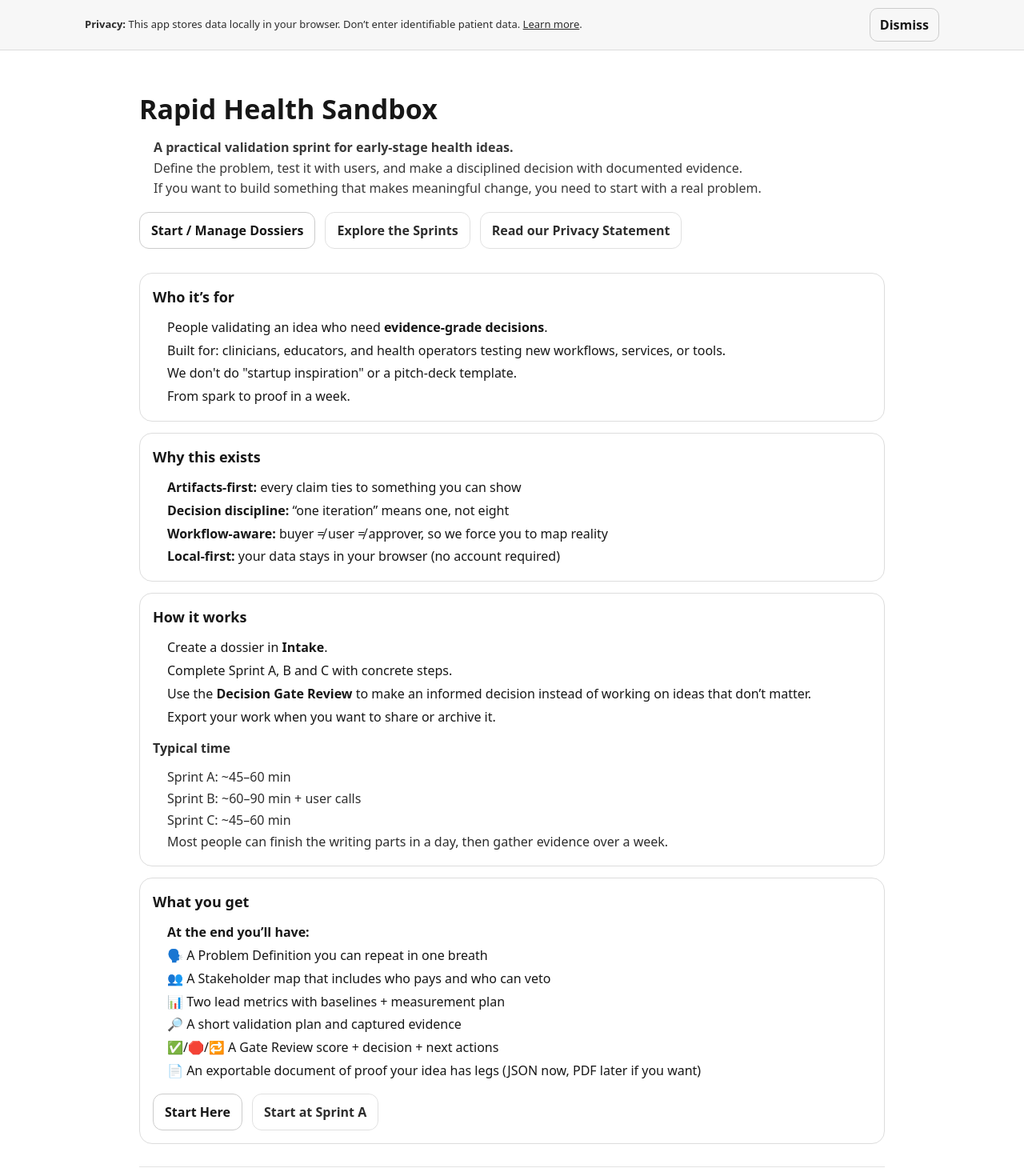
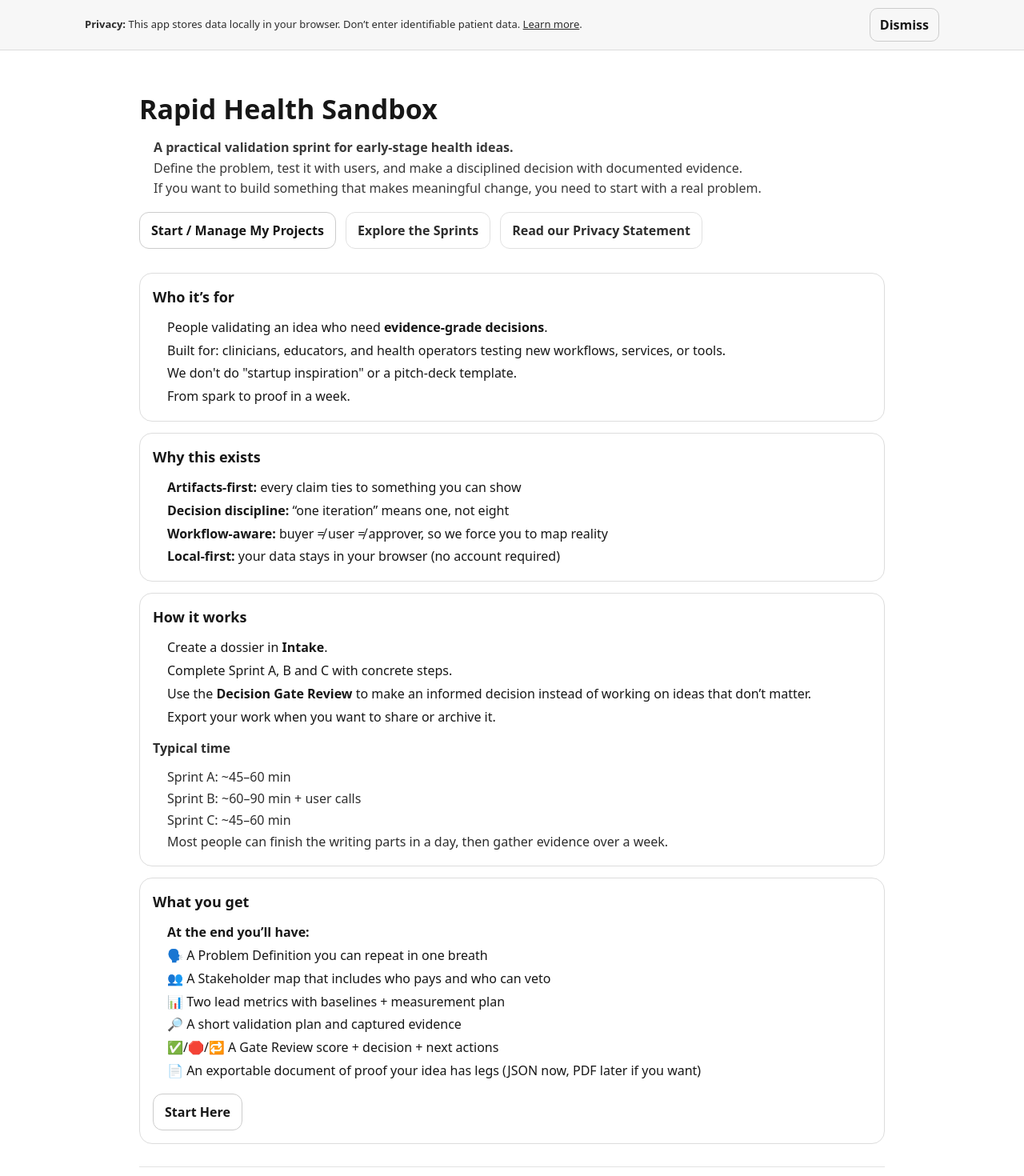
Before and after one commit to cweitsz/rapid-health-sandbox, a Next.js app: page / in a window 1280 px wide. Shown: the top 1470 px of the page at 80% size. Built offline with nearby package versions, Linux system fonts and the light colour scheme.

Commit message:
Updated home buttons

```diff
--- a/src/app/page.tsx
+++ b/src/app/page.tsx
@@ -19,7 +19,7 @@ export default function HomePage() {
         <div style={{ marginTop: 16 }}>
           <div style={{ display: "flex", gap: 12, flexWrap: "wrap" }}>
             <Link href="/intake" style={primaryBtn}>
-              Start / Manage Dossiers
+              Start / Manage My Projects
             </Link>
 
             <Link href="/sprints" style={secondaryBtn}>
@@ -109,9 +109,6 @@ export default function HomePage() {
             Start Here
           </Link>
 
-          <Link href="/sprints/sprint-a" style={secondaryBtn}>
-            Start at Sprint A
-          </Link>
         </div>
       </section>
 
```
